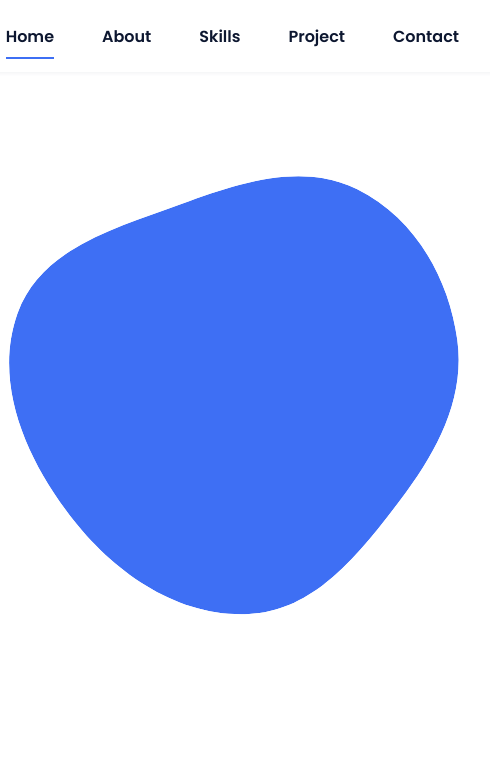
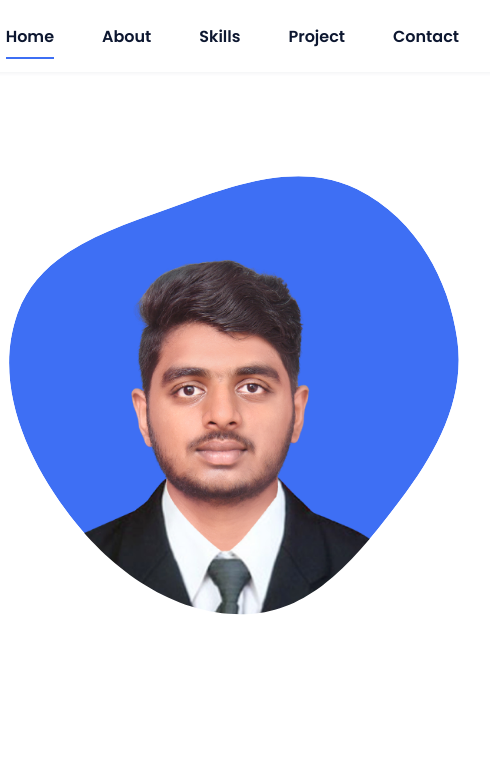
Before and after one commit to abhiselvi/Portfolio, a plain HTML site: page index.html in a window 1280 px wide. Shown: the top 768 px of the page, 693-1183 px from the left. Drawn offline with nearby package versions, Linux system fonts and the light colour scheme.

Commit message:
profile updated

```diff
--- a/index.html
+++ b/index.html
@@ -57,7 +57,7 @@
                         </mask>
                         <g mask="url(#mask0)">
                             <path d="M9.19024 145.964C34.0253 76.5814 114.865 54.7299 184.111 29.4823C245.804 6.98884 311.86 -14.9503 370.735 14.143C431.207 44.026 467.948 107.508 477.191 174.311C485.897 237.229 454.931 294.377 416.506 344.954C373.74 401.245 326.068 462.801 255.442 466.189C179.416 469.835 111.552 422.137 65.1576 361.805C17.4835 299.81 -17.1617 219.583 9.19024 145.964Z"/>
-                            <image class="home__blob-img" x="50" y="60" href="assets/img/perfil.png"/>
+                            <image class="home__blob-img" x="50" y="60" href="assets/img/profile.png"/>
                         </g>
                     </svg>
                 </div>
```
Also changed, not shown: assets/img/profile.png (added).
